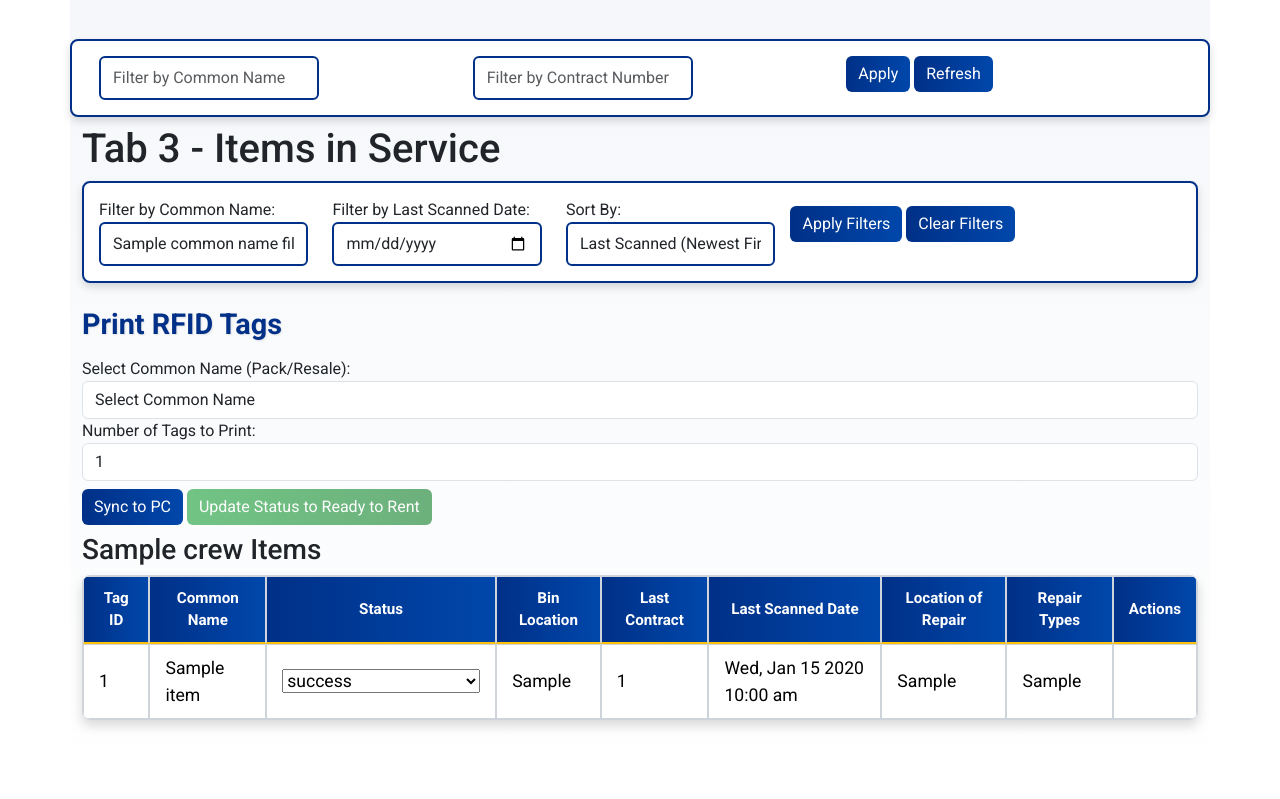
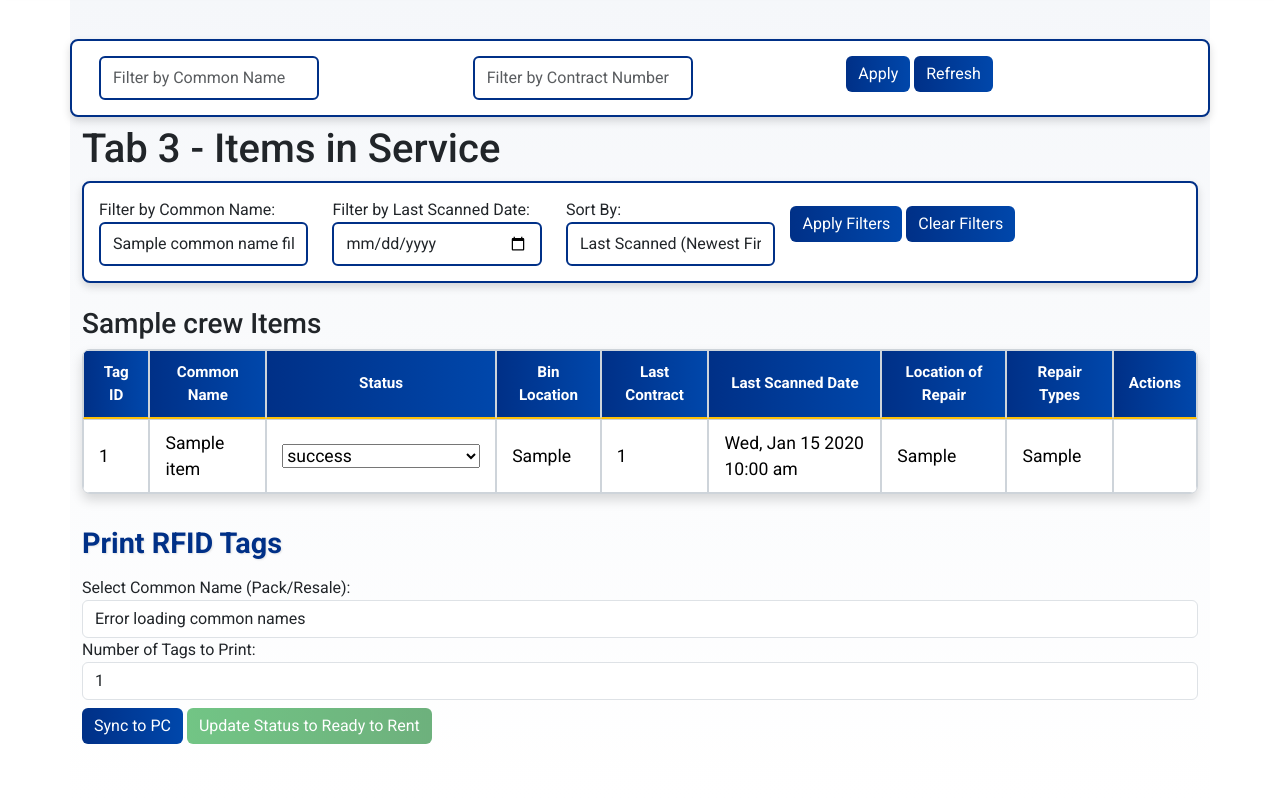
Before and after one commit to sandahltim/RFID3, a Flask app: template app/templates/tab3.html in a window 1280 px wide. Shown: the part 125-924 px from the top of the page. Run offline with Flask 3, Linux system fonts and the light colour scheme; the template is opened without the code that fills it: most values are stand-ins (such as "Sample title", 1, 10 or a date in 2020); data that the repository does not hold is empty; parts of the project's set-up code (start-up, migrations or seed data) failed here and were passed over; some libraries are stand-ins or nearby versions.

Commit message:
Update Tab 3 dropdown to use SeedRentalClass for common names

```diff
--- a/app/routes/tab3.py
+++ b/app/routes/tab3.py
@@ -1,6 +1,6 @@
 from flask import Blueprint, render_template, request, jsonify, current_app
 from .. import db
-from ..models.db_models import ItemMaster, Transaction, RentalClassMapping, UserRentalClassMapping
+from ..models.db_models import ItemMaster, Transaction, RentalClassMapping, UserRentalClassMapping, SeedRentalClass
 from ..services.api_client import APIClient
 from sqlalchemy import text, func, desc, asc
 from datetime import datetime
@@ -36,7 +36,7 @@ SHARED_DIR = '/home/tim/test_rfidpi/shared'
 CSV_FILE_PATH = os.path.join(SHARED_DIR, 'rfid_tags.csv')
 
 # Version marker
-logger.info("Deployed tab3.py version: 2025-05-14-v14")
+logger.info("Deployed tab3.py version: 2025-05-14-v15")
 
 @tab3_bp.route('/tab/3')
 def tab3_view():
@@ -228,17 +228,18 @@ def tab3_view():
 @tab3_bp.route('/tab/3/pack_resale_common_names', methods=['GET'])
 def get_pack_resale_common_names():
     """
-    Fetch distinct common names for items with bin_location 'pack' or 'resale'.
+    Fetch distinct common names for items with bin_location 'pack' or 'resale' from SeedRentalClass.
     """
     try:
-        common_names = db.session.query(ItemMaster.common_name)\
-            .filter(ItemMaster.bin_location.in_(['pack', 'resale']))\
+        common_names = db.session.query(SeedRentalClass.common_name)\
+            .filter(SeedRentalClass.bin_location.in_(['pack', 'resale']))\
             .distinct()\
             .all()
         common_names = [name[0] for name in common_names if name[0]]
+        logger.info(f"Fetched {len(common_names)} common names from SeedRentalClass for pack/resale: {common_names}")
         return jsonify({'common_names': sorted(common_names)}), 200
     except Exception as e:
-        logger.error(f"Error fetching pack/resale common names: {str(e)}", exc_info=True)
+        logger.error(f"Error fetching pack/resale common names from SeedRentalClass: {str(e)}", exc_info=True)
         return jsonify({'error': str(e)}), 500
 
 @tab3_bp.route('/tab/3/sync_to_pc', methods=['POST'])
--- a/app/templates/tab3.html
+++ b/app/templates/tab3.html
@@ -29,25 +29,6 @@
             <button class="btn btn-secondary" onclick="clearTab3Filters()">Clear Filters</button>
         </div>
     </div>
-</div>
-
-<!-- New Section for Printing RFID Tags -->
-<div class="print-tags-section mt-4">
-    <h4>Print RFID Tags</h4>
-    <div class="form-group">
-        <label for="commonNameSelect">Select Common Name (Pack/Resale):</label>
-        <select id="commonNameSelect" class="form-control">
-            <option value="">Select Common Name</option>
-            <!-- Populated by JS -->
-        </select>
-    </div>
-    <div class="form-group">
-        <label for="tagQuantity">Number of Tags to Print:</label>
-        <input type="number" id="tagQuantity" class="form-control" min="1" value="1">
-    </div>
-    <button id="syncToPcBtn" class="btn btn-primary mt-2">Sync to PC</button>
-    <button id="updateStatusBtn" class="btn btn-success mt-2" disabled>Update Status to Ready to Rent</button>
-    <div id="syncMessage" class="mt-2"></div>
 </div>
 
 {% for crew in crews %}
@@ -101,5 +82,24 @@
 {% endif %}
 {% endfor %}
 
+<!-- New Section for Printing RFID Tags - Moved to Bottom -->
+<div class="print-tags-section mt-4">
+    <h4>Print RFID Tags</h4>
+    <div class="form-group">
+        <label for="commonNameSelect">Select Common Name (Pack/Resale):</label>
+        <select id="commonNameSelect" class="form-control">
+            <option value="">Select Common Name</option>
+            <!-- Populated by JS -->
+        </select>
+    </div>
+    <div class="form-group">
+        <label for="tagQuantity">Number of Tags to Print:</label>
+        <input type="number" id="tagQuantity" class="form-control" min="1" value="1">
+    </div>
+    <button id="syncToPcBtn" class="btn btn-primary mt-2">Sync to PC</button>
+    <button id="updateStatusBtn" class="btn btn-success mt-2" disabled>Update Status to Ready to Rent</button>
+    <div id="syncMessage" class="mt-2"></div>
+</div>
+
 <script src="/static/js/tab3.js?v={{ cache_bust }}"></script>
 {% endblock %}
```
